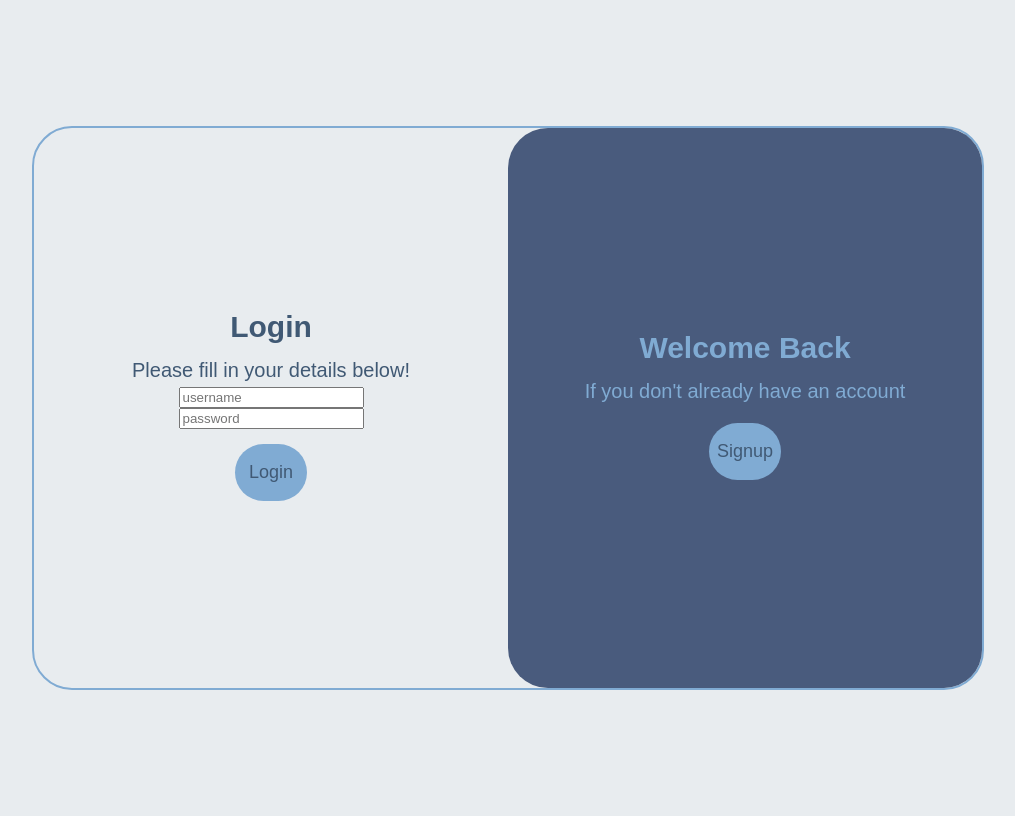
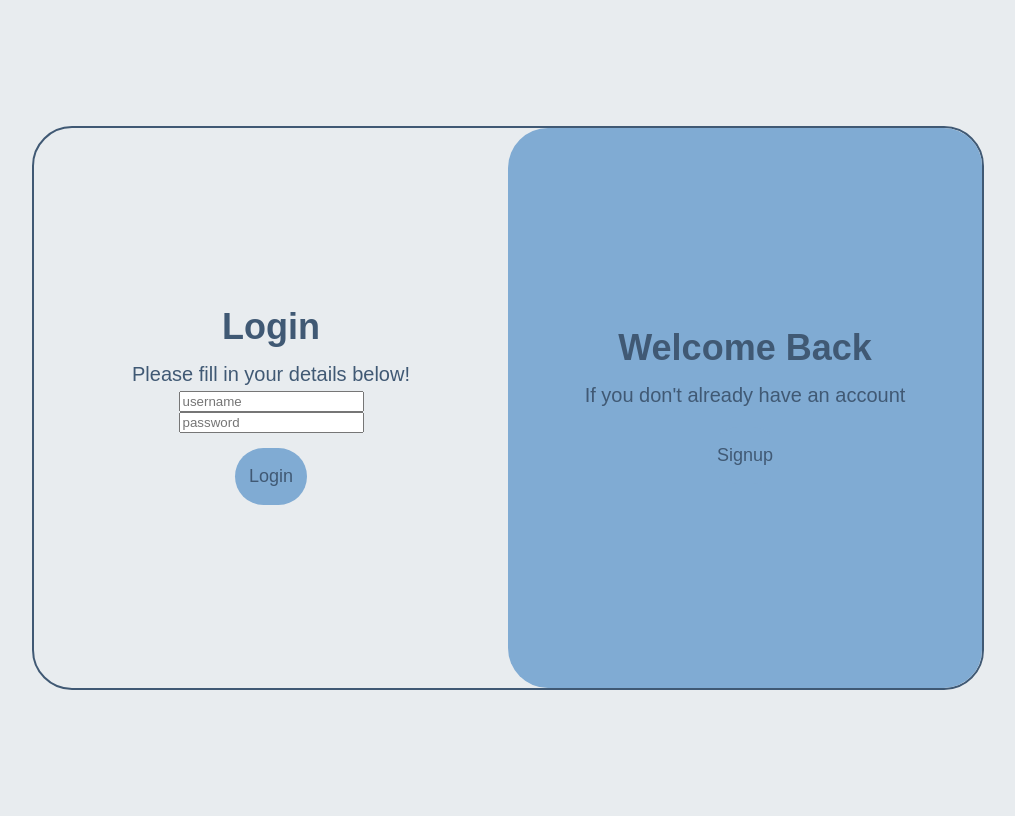
Before and after one commit to nasraabdirahman/cv-analyzer, a Flask app: page /loginRegister in a window 1280 px wide. Shown: the whole page, without its empty margins (132-1147 px from the left). Run offline with Flask 3, Linux system fonts and the light colour scheme; some web fonts are replaced.

Commit message:
fixed colourScheme for loginRegister

```diff
--- a/static/css/loginRegister.css
+++ b/static/css/loginRegister.css
@@ -13,7 +13,7 @@ body{
 	max-width: 100% ;
 	min-height: 70%;
 	border-radius: 40px;
-	border: 2px solid var(--first-accent-colour) ;
+	border: 2px solid var(--secondary-colour) ;
 	background-color: var(--primary-bg-colour);
 }
 .p {
@@ -22,7 +22,7 @@ body{
 	padding: 5px;
 }
 .h2{
-	font-size: 30px;
+	font-size: 36px;
 	margin: 0px;
 	padding: 10px;
 }
@@ -101,9 +101,9 @@ body{
 }
 
 .toggle{
-	background-color: var(--second-accent-colour);
+	background-color: var(--first-accent-colour);
 	height: 100%;
-	color: var(--first-accent-colour);
+	color: var(--secondary-colour);
 	position: relative;
 	left: -100%;
 	width: 200%;
--- a/static/css/style.css
+++ b/static/css/style.css
@@ -21,11 +21,11 @@
 }
 
 html[data-theme="dark"] {
-  --primary-bg-colour: #02122F;
+ --primary-bg-colour: #02122F;
   --secondary-colour: #E8ECEF;
 
   --first-accent-colour: #8BA3C5;
-  --second-accent-colour: #495B7D;
+  --second-accent-colour: #455b84;
   --third-accent-colour: #405974;
 }
 
@@ -58,6 +58,7 @@ header{
   width: 15% ;
   padding: 18px 0px ;
   margin: 15px;
+  cursor: pointer;
 }
 
 .standard-button:hover{
--- a/templates/loginRegister.html
+++ b/templates/loginRegister.html
@@ -8,6 +8,7 @@
     <link href="https://fonts.googleapis.com/css2?family=Stack+Sans+Headline:wght@200..700&display=swap" rel="stylesheet">
     <link rel="stylesheet" href="../static/css/style.css">
     <link rel="stylesheet" href="../static/css/loginRegister.css">
+    <script defer type="module" src="{{ url_for('static', filename='js/colourTheme.js')}}"></script>
     <script defer src="../static/js/loginRegister.js"></script>
     <title>login</title>
 </head>
```
